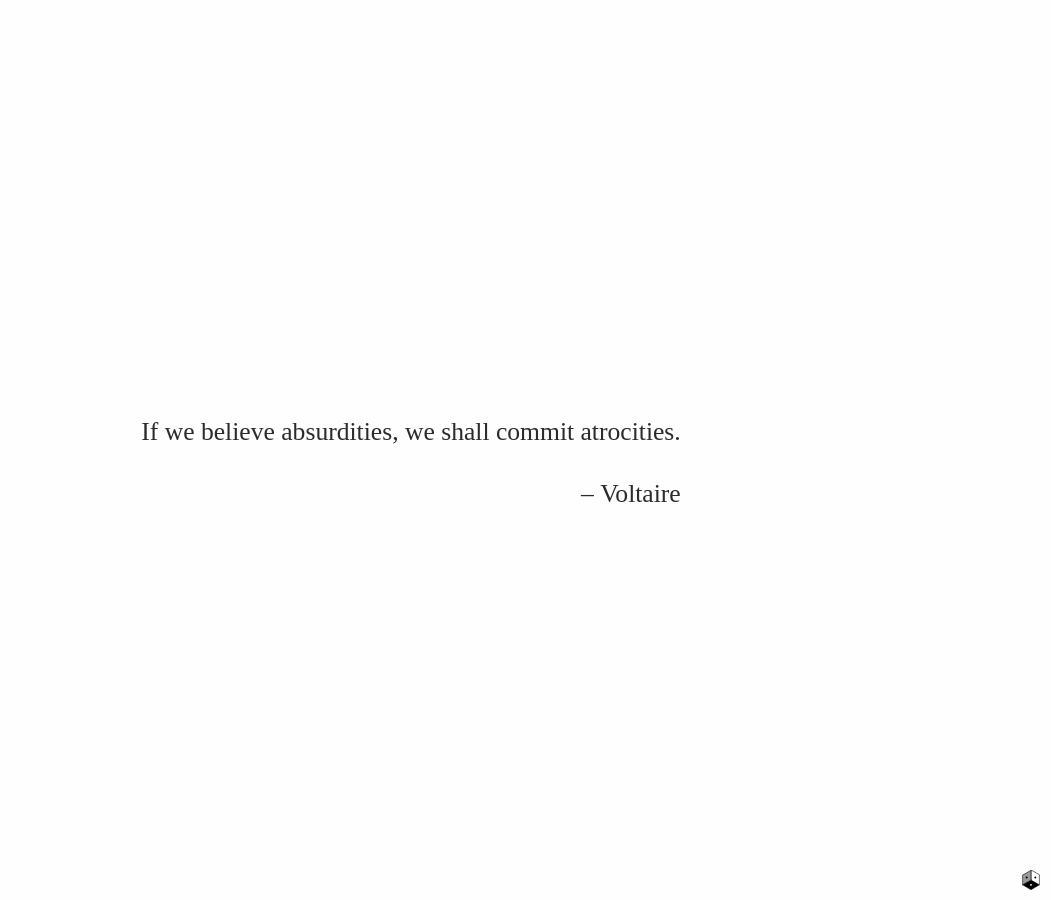
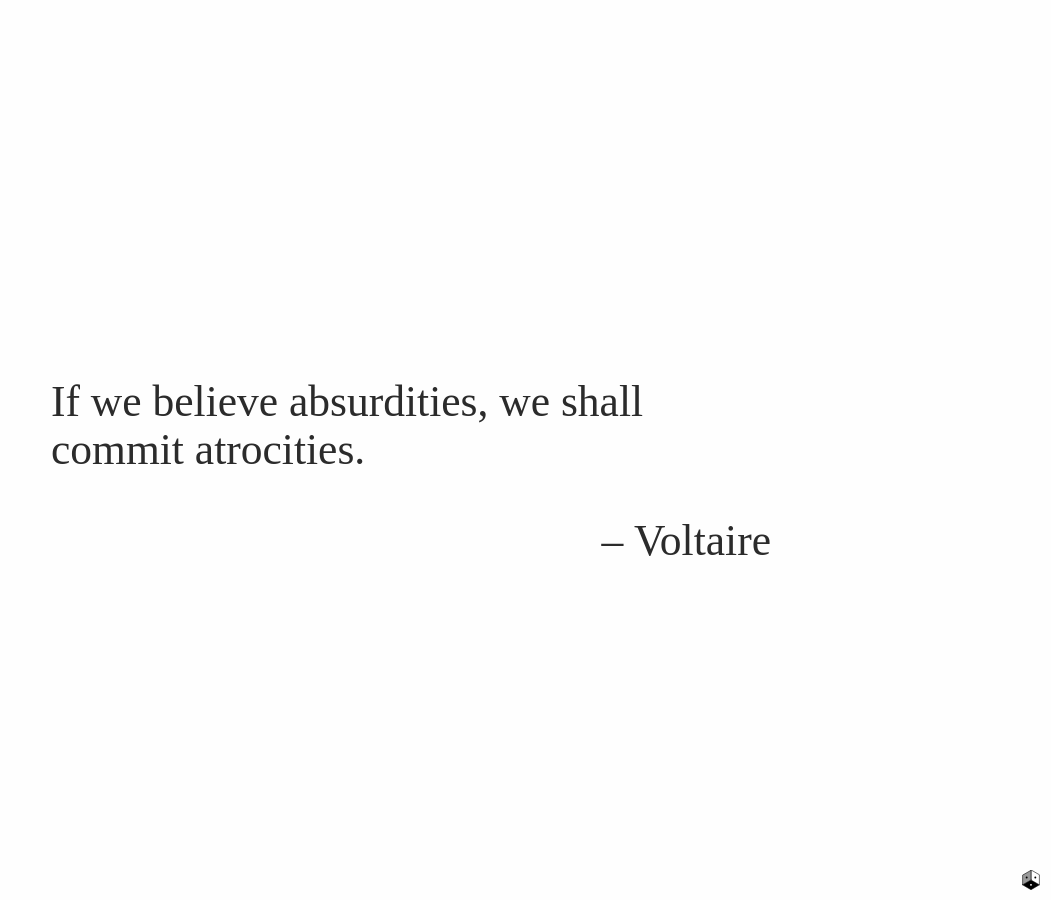
Before and after one commit to your-fortune/your-fortune.github.io, a Jekyll site: the page built from _pages/misc.md, in a window 1280 px wide. Shown: the whole page, without its empty margins (229-1280 px from the left). Built offline with Jekyll 4.4.1, drawn with Linux system fonts in a browser that asks for light colours; some web fonts are replaced; our own code applies the rules of GitHub Pages for plain Markdown files.

Commit message:
Improve miscellaneous quotes styles

```diff
--- a/assets/css/misc.scss
+++ b/assets/css/misc.scss
@@ -1,8 +1,18 @@
 ---
 ---
 
-@import url('https://fonts.googleapis.com/css?family=Source+Serif+Pro:600');
+@import url('https://fonts.googleapis.com/css?family=Forum');
 
 body {
-  font-family: 'Source Serif Pro', serif;
+  font-family: 'Forum', serif;
+  font-size: 3.4vw;
+  line-height: 1.1;
+
+  @media (max-width: 70rem) {
+    font-size: 28px;
+  }
 }
+
+.content {
+  max-width: 45rem;
+}
```
